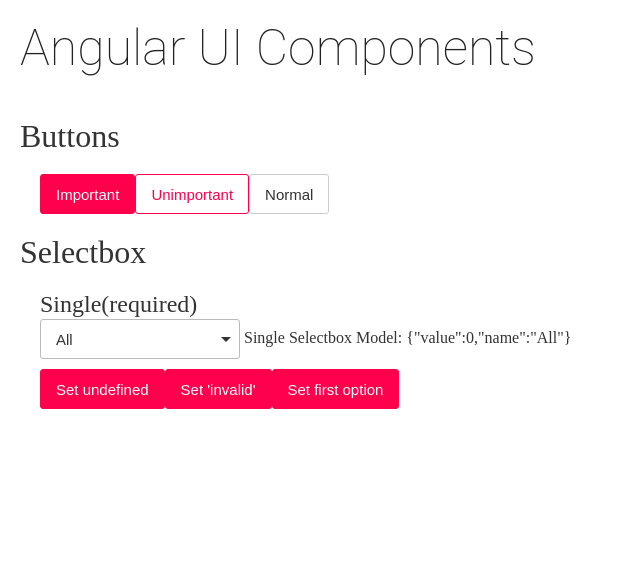
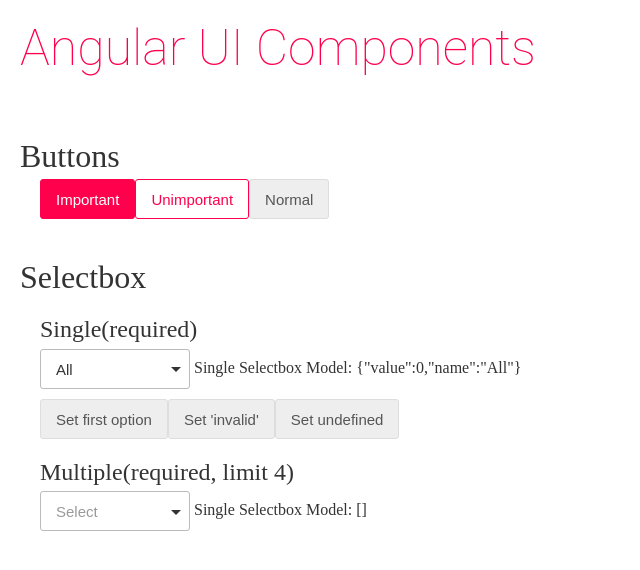
Before and after one commit to seunghwanbae/angular-selectbox, an Angular app: page / in a window 1280 px wide. Shown: the top 570 px of the page, without its empty margins (0-640 px from the left). Built offline with nearby package versions, Linux system fonts and the light colour scheme; what @angularclass/hmr would draw is missing.

Commit message:
update ui component

```diff
--- a/src/app/aui.component.html
+++ b/src/app/aui.component.html
@@ -16,19 +16,32 @@
     <h3 class="section-title">Single(required)</h3>
     <div class="example-wrap">
       <aui-selectbox
-        [(ngModel)]="selectboxValue1"
-        [selectList]="selectboxOptions"
-        (ngModelChange)="selectModelChange()"
+        [(ngModel)]="selectboxValueSingle"
+        [placeholder]="'Search Target'"
+        [selectList]="selectboxOptionsSingle"
+        (ngModelChange)="selectModelChangeSingle()"
         required
-        [ngStyle]="{'width.px':200}">
+        [ngStyle]="{'width.px':150}">
       </aui-selectbox>
-      Single Selectbox Model: {{JSON.stringify(this.selectboxValue1)}}
+      Single Selectbox Model: {{JSON.stringify(this.selectboxValueSingle)}}
       <div class="group">
-        <button aui-button [type]="'button'" [style]="'important'" (click)="selectboxValue1 = undefined">Set undefined</button>
-        <button aui-button [type]="'button'" [style]="'important'" (click)="selectboxValue1 = 'invalid'">Set 'invalid'</button>
-        <button aui-button [type]="'button'" [style]="'important'" (click)="selectboxValue1 = this.selectboxOptions[0]">Set first option</button>
+        <button aui-button [type]="'button'" (click)="selectboxValueSingle = this.selectboxOptionsSingle[0]">Set first option</button>
+        <button aui-button [type]="'button'" (click)="selectboxValueSingle = 'invalid'">Set 'invalid'</button>
+        <button aui-button [type]="'button'" (click)="selectboxValueSingle = undefined">Set undefined</button>
       </div>
     </div>
+    <h3 class="section-title">Multiple(required, limit 4)</h3>
+    <div class="example-wrap">
+      <aui-selectbox
+        [(ngModel)]="selectboxValueMulti"
+        [multiple]="true"
+        [multipleLimit]="4"
+        [selectList]="selectboxOptionsMulti"
+        (ngModelChange)="selectModelChangeMulti()"
+        required
+        [ngStyle]="{'width.px':150}">
+      </aui-selectbox>
+      Single Selectbox Model: {{JSON.stringify(this.selectboxValueMulti)}}
   </div>
 </div>
 <!--
--- a/src/app/aui.component.scss
+++ b/src/app/aui.component.scss
@@ -6,7 +6,7 @@
   margin: 0;
   padding: 0;
   font-size: 50px;
-  color: $colorTextTitle;
+  color: $colorMain;
   font-family: $fontsContent;
   font-weight: 100;
 }
@@ -15,11 +15,11 @@
   padding: 20px;
 }
 .content-section {
-  padding: 20px;
+  padding: 0 20px 20px;
   font-weight: 300;
 }
 .section-title {
-  margin: 0;
+  margin: 20px 0 5px;
   font-weight: 300;
 }
 
--- a/src/app/aui.component.ts
+++ b/src/app/aui.component.ts
@@ -8,7 +8,7 @@ import { Component, OnInit } from '@angular/core';
 export class AuiComponent implements OnInit {
   public JSON = JSON;
   public title = 'Angular UI Components';
-  public selectboxOptions = [
+  public selectboxOptionsSingle = [
     {
       value: 0, name: 'All'
     }, {
@@ -34,15 +34,45 @@ export class AuiComponent implements OnInit {
       value: 19, name: 'Project'
     }
   ];
-  public selectboxValue1Console: any;
-  public selectboxValue1: any;
+  public selectboxOptionsMulti = [
+    {
+      value: 0, name: 'All'
+    }, {
+      value: 1, name: 'Title'
+    }, {
+      value: 2, name: 'SubTitle'
+    }, {
+      value: 5, name: 'Comment',
+      list: [
+        {
+          value: 6, name: 'Content',
+        }, {
+          value: 6, name: 'Writer', disabled: true,
+          list: [
+            {value: 12, name: 'Group'},
+            {value: 9, name: 'Team'}
+          ]
+        }
+      ]
+    }, {
+      value: 9, name: 'Name'
+    }, {
+      value: 19, name: 'Project'
+    }
+  ];
+  public selectboxValueSingle: any;
+  public selectboxValueMulti: any;
 
   ngOnInit() {
-    this.selectboxValue1 = this.selectboxOptions[0];
+    this.selectboxValueSingle = this.selectboxOptionsSingle[0];
   }
 
-  selectModelChange() {
-    console.log('select model change: ', this.selectboxValue1 );
+  selectModelChangeSingle() {
+    console.log('select model change: ', this.selectboxValueSingle );
+  }
+
+  selectModelChangeMulti() {
+    console.log('select model change: ', this.selectboxValueMulti );
   }
 
   constructor() {}
--- a/src/app/modules/selectbox/components/selectbox/selectbox.component.scss
+++ b/src/app/modules/selectbox/components/selectbox/selectbox.component.scss
@@ -5,6 +5,9 @@
   z-index: 2;
   display: inline-block;
   vertical-align: middle;
+  &.is-active {
+    z-index: 3;
+  }
 }
 :host.ng-invalid {
   &.ng-touched {
--- a/src/app/modules/selectbox/components/selectbox/selectbox.component.ts
+++ b/src/app/modules/selectbox/components/selectbox/selectbox.component.ts
@@ -7,7 +7,8 @@ import { Component,
   ViewChild,
   ElementRef,
   Renderer2,
-  forwardRef
+  forwardRef,
+  HostBinding
 } from '@angular/core';
 import { ControlValueAccessor, NG_VALUE_ACCESSOR } from '@angular/forms';
 
@@ -46,12 +47,12 @@ export class SelectboxComponent implements OnInit, ControlValueAccessor {
 
   public focusItem: any;
 
-  public isShowList: boolean = false;
-
   public outsideClickEvent: any;
   public outsideFocusEvent: any;
   public outsideScrollEvent: any;
 
+  @HostBinding('class.is-active')
+  public isShowList: boolean = false;
 
   @ViewChild('selectButton') selectButton: ElementRef;
 
--- a/src/styles/_preset.scss
+++ b/src/styles/_preset.scss
@@ -33,9 +33,9 @@ $borderRadiusForm: 3px;
 $shadowForm: 0 1px 2px rgba(150, 150, 150, .5);
 
 //button
-$buttonNormalBorder: 1px solid #ccc;
-$colorButtonNormalBackground: #fff;
-$colorButtonNormalText: #333;
+$buttonNormalBorder: 1px solid #ddd;
+$colorButtonNormalBackground: #eee;
+$colorButtonNormalText: #555;
 
 $buttonImportantBorder: 1px solid $colorMain;
 $colorButtonImportantBackground: $colorMain;
```
